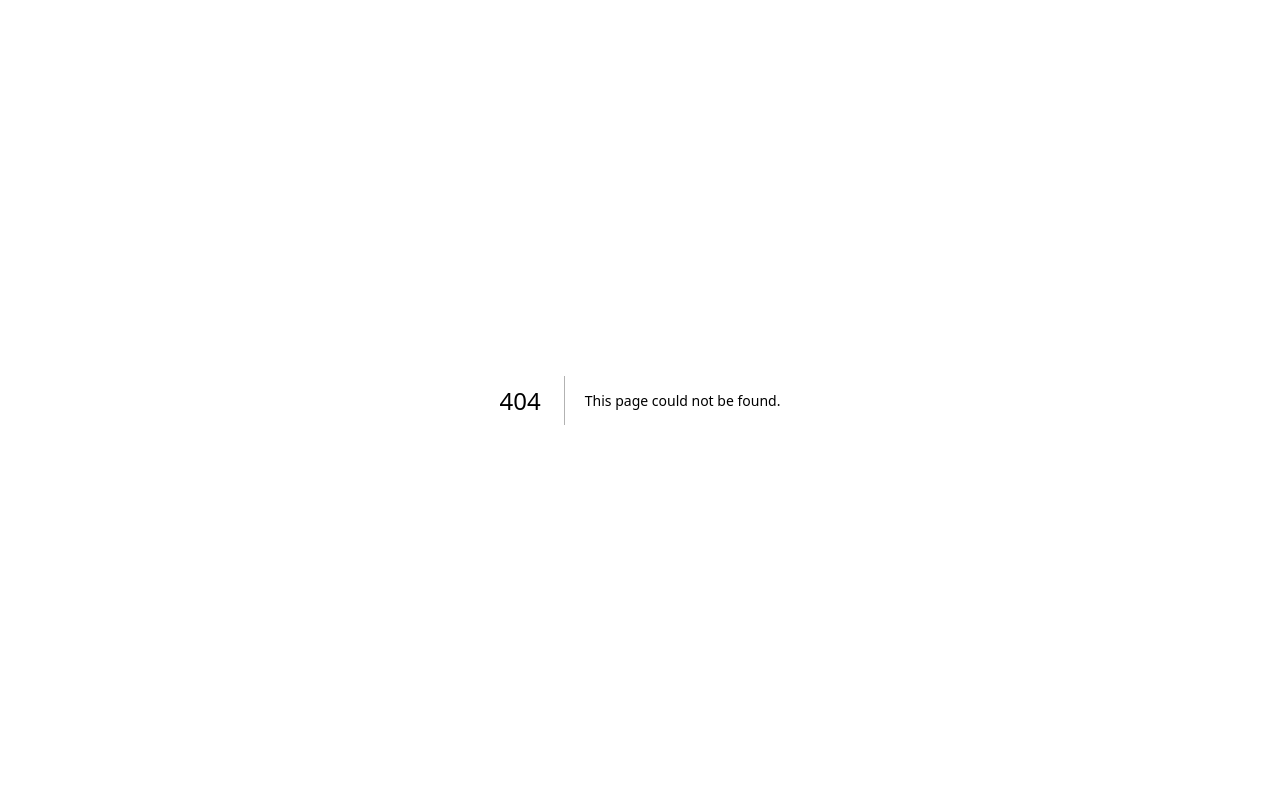
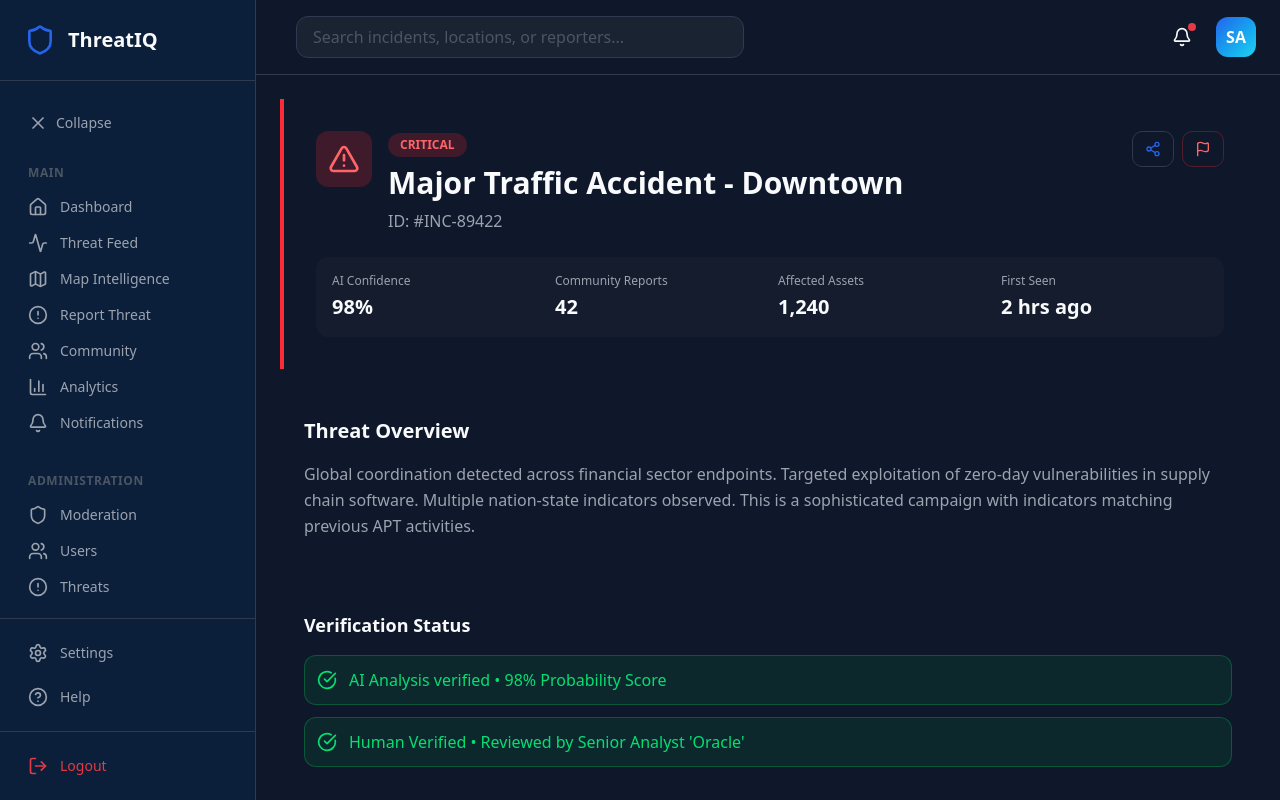
Before and after one commit to Justdan111/ThreathIQ, a Next.js app: page /threat/report in a window 1280 px wide. Before the commit this address had no page. Built offline with nearby package versions, Linux system fonts and the light colour scheme.

Commit message:
feat: implement IncidentDetailPage with comprehensive threat reporting and community discussion features

```diff
--- /dev/null
+++ b/src/app/(dashboard)/threat/[id]/page.tsx
@@ -0,0 +1,184 @@
+'use client';
+
+import { Button } from '@/components/ui/button';
+import { AlertTriangle, Share2, CheckCircle, Flag, MapPin, Clock, Users } from 'lucide-react';
+import { LineChart, Line, XAxis, YAxis, CartesianGrid, Tooltip, ResponsiveContainer } from 'recharts';
+
+const ACTIVITY_DATA = [
+  { time: '10:00', reports: 1 },
+  { time: '11:00', reports: 3 },
+  { time: '12:00', reports: 8 },
+  { time: '13:00', reports: 15 },
+  { time: '14:00', reports: 28 },
+  { time: '15:00', reports: 42 },
+];
+
+export default function IncidentDetailPage({
+  params,
+}: {
+  params: { id: string };
+}) {
+  return (
+    <div className="max-w-5xl space-y-6">
+      {/* Header */}
+      <div className="glass-card p-8 border-l-4 border-red-500">
+        <div className="flex items-start justify-between mb-6">
+          <div className="flex items-start gap-4">
+            <div className="p-3 rounded-lg bg-red-500/20">
+              <AlertTriangle className="w-8 h-8 text-red-400" />
+            </div>
+            <div>
+              <span className="inline-block px-3 py-1 rounded-full text-xs font-semibold bg-red-500/20 text-red-400 mb-2">
+                CRITICAL
+              </span>
+              <h1 className="text-3xl font-bold text-[#F9FAFB]">
+                Major Traffic Accident - Downtown
+              </h1>
+              <p className="text-[#9CA3AF] mt-2">ID: #INC-89422</p>
+            </div>
+          </div>
+          <div className="flex gap-2">
+            <Button variant="outline" className="border-[#2D3A4F] text-[#2563EB] hover:bg-[#2563EB]/10 bg-transparent">
+              <Share2 className="w-4 h-4" />
+            </Button>
+            <Button variant="outline" className="border-red-500/30 text-red-400 hover:bg-red-500/10 bg-transparent">
+              <Flag className="w-4 h-4" />
+            </Button>
+          </div>
+        </div>
+
+        <div className="grid grid-cols-1 md:grid-cols-4 gap-4 p-4 bg-[#1A2332]/50 rounded-lg">
+          <div>
+            <p className="text-[#9CA3AF] text-xs mb-1">AI Confidence</p>
+            <p className="text-xl font-bold text-[#F9FAFB]">98%</p>
+          </div>
+          <div>
+            <p className="text-[#9CA3AF] text-xs mb-1">Community Reports</p>
+            <p className="text-xl font-bold text-[#F9FAFB]">42</p>
+          </div>
+          <div>
+            <p className="text-[#9CA3AF] text-xs mb-1">Affected Assets</p>
+            <p className="text-xl font-bold text-[#F9FAFB]">1,240</p>
+          </div>
+          <div>
+            <p className="text-[#9CA3AF] text-xs mb-1">First Seen</p>
+            <p className="text-xl font-bold text-[#F9FAFB]">2 hrs ago</p>
+          </div>
+        </div>
+      </div>
+
+      {/* Overview */}
+      <div className="glass-card p-6">
+        <h2 className="text-xl font-semibold text-[#F9FAFB] mb-4">Threat Overview</h2>
+        <p className="text-[#9CA3AF] leading-relaxed">
+          Global coordination detected across financial sector endpoints. Targeted exploitation of zero-day vulnerabilities in supply chain software. Multiple nation-state indicators observed. This is a sophisticated campaign with indicators matching previous APT activities.
+        </p>
+      </div>
+
+      {/* Verification Status */}
+      <div className="glass-card p-6">
+        <h2 className="text-lg font-semibold text-[#F9FAFB] mb-4">Verification Status</h2>
+        <div className="space-y-3">
+          <div className="flex items-center gap-3 p-3 rounded-lg bg-green-500/10 border border-green-500/30">
+            <CheckCircle className="w-5 h-5 text-green-400" />
+            <span className="text-green-400 font-medium">AI Analysis verified • 98% Probability Score</span>
+          </div>
+          <div className="flex items-center gap-3 p-3 rounded-lg bg-green-500/10 border border-green-500/30">
+            <CheckCircle className="w-5 h-5 text-green-400" />
+            <span className="text-green-400 font-medium">Human Verified • Reviewed by Senior Analyst &apos;Oracle&apos;</span>
+          </div>
+        </div>
+      </div>
+
+      {/* Activity Chart */}
+      <div className="glass-card p-6">
+        <h2 className="text-lg font-semibold text-[#F9FAFB] mb-6">Report Activity Timeline</h2>
+        <ResponsiveContainer width="100%" height={250}>
+          <LineChart data={ACTIVITY_DATA}>
+            <CartesianGrid strokeDasharray="3 3" stroke="#2D3A4F" />
+            <XAxis stroke="#4B5563" style={{ fontSize: '12px' }} />
+            <YAxis stroke="#4B5563" style={{ fontSize: '12px' }} />
+            <Tooltip
+              contentStyle={{
+                backgroundColor: '#1A2332',
+                border: '1px solid #2D3A4F',
+                borderRadius: '8px'
+              }}
+            />
+            <Line
+              type="monotone"
+              dataKey="reports"
+              stroke="#E63946"
+              strokeWidth={2}
+              dot={{ fill: '#E63946', r: 4 }}
+            />
+          </LineChart>
+        </ResponsiveContainer>
+      </div>
+
+      {/* Technical Indicators */}
+      <div className="glass-card p-6">
+        <h2 className="text-lg font-semibold text-[#F9FAFB] mb-4">Technical Indicators</h2>
+        <div className="space-y-3 font-mono text-sm">
+          <div className="p-3 rounded bg-[#1A2332] border border-[#2D3A4F]">
+            <p className="text-[#4B5563]">Hash (SHA256)</p>
+            <p className="text-[#2563EB] break-all">a7f8c3d9e2b1f4a6c8d1e3f5a7b9c1d2e4f6a8b0c2d4e6f8a0b2c4d6e8f0a1</p>
+          </div>
+          <div className="p-3 rounded bg-[#1A2332] border border-[#2D3A4F]">
+            <p className="text-[#4B5563]">Command & Control Domains</p>
+            <p className="text-[#E63946]">malicious-c2.example.com, command.threat.net</p>
+          </div>
+          <div className="p-3 rounded bg-[#1A2332] border border-[#2D3A4F]">
+            <p className="text-[#4B5563]">MITRE ATT&CK Framework</p>
+            <p className="text-cyan-400">T1547.001, T1543.004, T1588.002</p>
+          </div>
+        </div>
+      </div>
+
+      {/* Community Discussion */}
+      <div className="glass-card p-6">
+        <h2 className="text-lg font-semibold text-[#F9FAFB] mb-4 flex items-center gap-2">
+          <Users className="w-5 h-5" />
+          Community Intel (42 Reports)
+        </h2>
+        <div className="space-y-4">
+          {[
+            {
+              author: '@CyberGuard_88',
+              comment: 'I\'ve seen identical C2 callbacks in our network logs. Can confirm this is active.',
+              verified: true
+            },
+            {
+              author: '@NetAdmin_Mike',
+              comment: 'Firewall logs show connection attempts from these IPs at 2023-11-24 14:02:11',
+              verified: true
+            },
+          ].map((item, idx) => (
+            <div key={idx} className="p-4 rounded-lg bg-[#1A2332]/50 border border-[#2D3A4F]">
+              <div className="flex items-center gap-2 mb-2">
+                <span className="font-semibold text-[#F9FAFB]">{item.author}</span>
+                {item.verified && (
+                  <CheckCircle className="w-4 h-4 text-green-400" />
+                )}
+              </div>
+              <p className="text-[#9CA3AF]">{item.comment}</p>
+            </div>
+          ))}
+        </div>
+      </div>
+
+      {/* Action Buttons */}
+      <div className="flex gap-4">
+        <Button className="flex-1 bg-green-500/20 text-green-400 hover:bg-green-500 hover:text-white border border-green-500/30">
+          Confirm Threat
+        </Button>
+        <Button className="flex-1 bg-[#2563EB] hover:bg-[#1D4ED8] text-white">
+          Add to Blocklist
+        </Button>
+        <Button variant="outline" className="flex-1 border-red-500/30 text-red-400 hover:bg-red-500/10 bg-transparent">
+          Report False Alert
+        </Button>
+      </div>
+    </div>
+  );
+}
```
